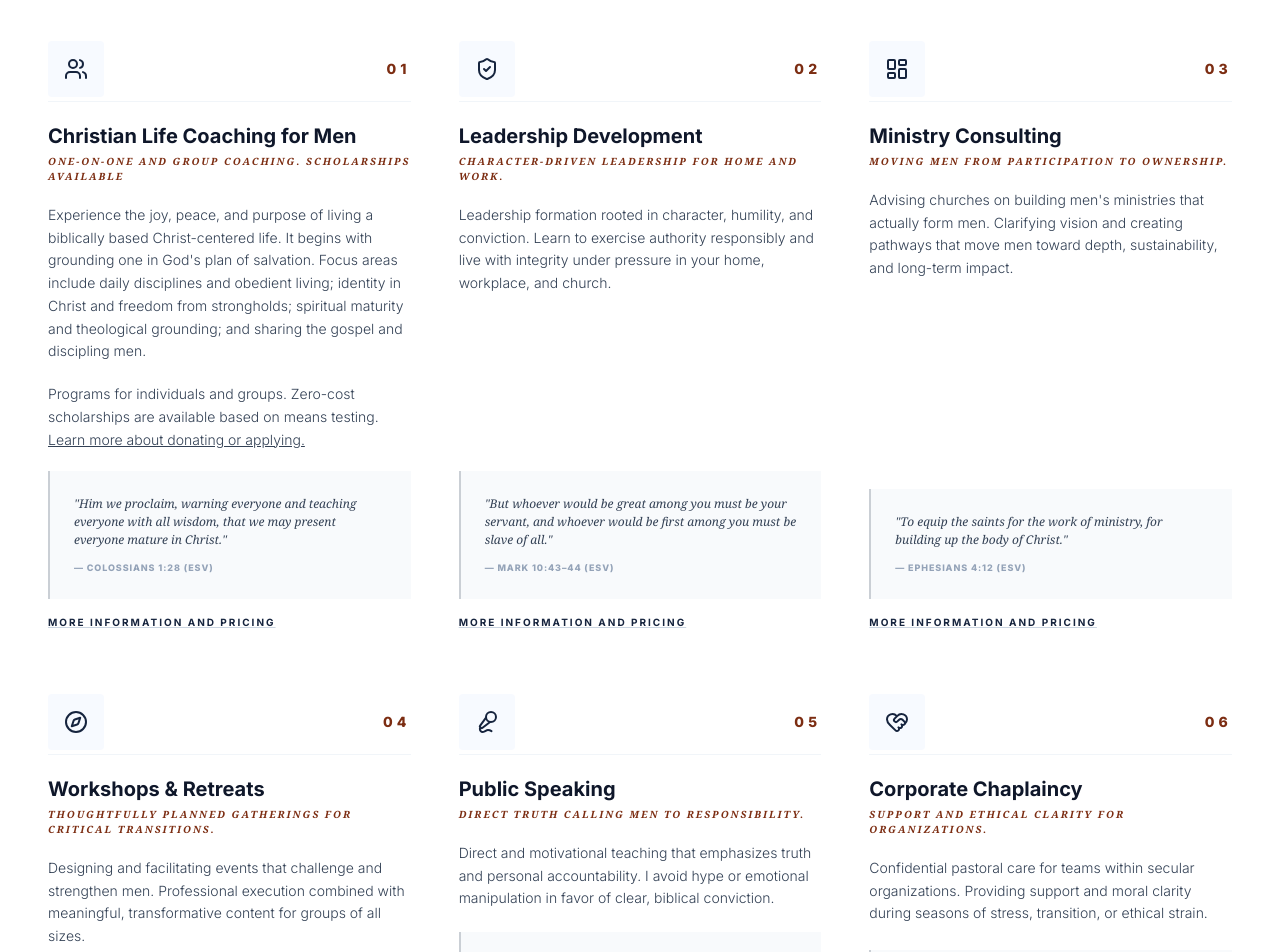
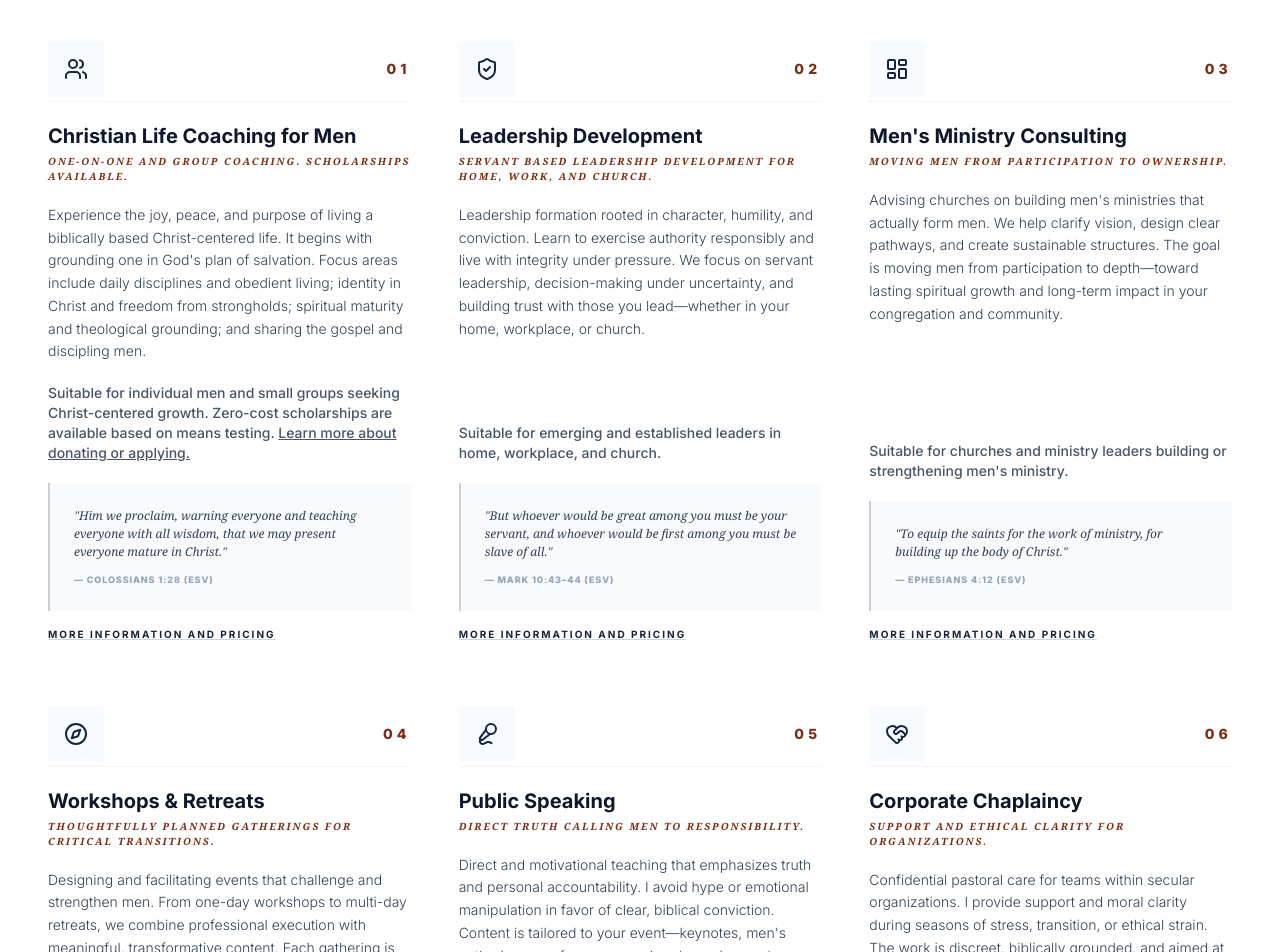
Before and after one commit to jeff1010ihs/jeffbuckner-com, a React (Vite) app: page / in a window 1280 px wide. Shown: the part 1040-1992 px from the top of the page. Built offline with nearby package versions, Linux system fonts and the light colour scheme.

Commit message:
changes to six services cards

```diff
--- a/components/ServicesGrid.tsx
+++ b/components/ServicesGrid.tsx
@@ -36,12 +36,14 @@ export const ServicesGrid: React.FC<ServicesGridProps> = ({ onScheduleConsultati
               <p className="text-slate-700 leading-relaxed mb-5 text-sm font-light flex-grow">
                 {service.description}
               </p>
-              {service.id === 1 && (
-                <p className="text-slate-700 leading-relaxed mb-5 text-sm font-light">
-                  Programs for individuals and groups. Zero-cost scholarships are available based on means testing.{' '}
-                  <a href="#" className="underline text-slate-700 hover:text-[#7C2D12] transition-colors">Learn more about donating or applying.</a>
-                </p>
-              )}
+              <p className="text-slate-600 text-sm font-medium mb-5">
+                Suitable for {service.suitableFor}.
+                {service.id === 1 && (
+                  <> Zero-cost scholarships are available based on means testing.{' '}
+                    <a href="#" className="underline text-slate-600 hover:text-[#7C2D12] transition-colors">Learn more about donating or applying.</a>
+                  </>
+                )}
+              </p>
 
               <div className="mt-auto bg-slate-50 p-6 border-l-2 border-brand-navy/20 transition-colors">
                 <p className="text-xs text-slate-700 leading-normal mb-3 font-serif italic">
--- a/constants.tsx
+++ b/constants.tsx
@@ -14,27 +14,30 @@ export const SERVICES: Service[] = [
   {
     id: 1,
     title: "Christian Life Coaching for Men",
-    tagline: "One-on-One and Group Coaching. Scholarships Available",
+    tagline: "One-on-One and Group Coaching. Scholarships Available.",
     icon: <Users className="w-6 h-6" />,
     description: "Experience the joy, peace, and purpose of living a biblically based Christ-centered life. It begins with grounding one in God's plan of salvation. Focus areas include daily disciplines and obedient living; identity in Christ and freedom from strongholds; spiritual maturity and theological grounding; and sharing the gospel and discipling men.",
+    suitableFor: "individual men and small groups seeking Christ-centered growth",
     scripture: "Him we proclaim, warning everyone and teaching everyone with all wisdom, that we may present everyone mature in Christ.",
     reference: "Colossians 1:28 (ESV)"
   },
   {
     id: 2,
     title: "Leadership Development",
-    tagline: "Character-driven leadership for home and work.",
+    tagline: "Servant based leadership development for home, work, and church.",
     icon: <ShieldCheck className="w-6 h-6" />,
-    description: "Leadership formation rooted in character, humility, and conviction. Learn to exercise authority responsibly and live with integrity under pressure in your home, workplace, and church.",
+    description: "Leadership formation rooted in character, humility, and conviction. Learn to exercise authority responsibly and live with integrity under pressure. We focus on servant leadership, decision-making under uncertainty, and building trust with those you lead—whether in your home, workplace, or church.",
+    suitableFor: "emerging and established leaders in home, workplace, and church",
     scripture: "But whoever would be great among you must be your servant, and whoever would be first among you must be slave of all.",
     reference: "Mark 10:43–44 (ESV)"
   },
   {
     id: 3,
-    title: "Ministry Consulting",
+    title: "Men's Ministry Consulting",
     tagline: "Moving men from participation to ownership.",
     icon: <LayoutDashboard className="w-6 h-6" />,
-    description: "Advising churches on building men's ministries that actually form men. Clarifying vision and creating pathways that move men toward depth, sustainability, and long-term impact.",
+    description: "Advising churches on building men's ministries that actually form men. We help clarify vision, design clear pathways, and create sustainable structures. The goal is moving men from participation to depth—toward lasting spiritual growth and long-term impact in your congregation and community.",
+    suitableFor: "churches and ministry leaders building or strengthening men's ministry",
     scripture: "To equip the saints for the work of ministry, for building up the body of Christ.",
     reference: "Ephesians 4:12 (ESV)"
   },
@@ -43,7 +46,8 @@ export const SERVICES: Service[] = [
     title: "Workshops & Retreats",
     tagline: "Thoughtfully planned gatherings for critical transitions.",
     icon: <Compass className="w-6 h-6" />,
-    description: "Designing and facilitating events that challenge and strengthen men. Professional execution combined with meaningful, transformative content for groups of all sizes.",
+    description: "Designing and facilitating events that challenge and strengthen men. From one-day workshops to multi-day retreats, we combine professional execution with meaningful, transformative content. Each gathering is tailored to your group's size, stage, and goals—whether for critical transitions or ongoing formation.",
+    suitableFor: "churches, ministries, and organizations planning men's events",
     scripture: "But all things should be done decently and in order.",
     reference: "1 Corinthians 14:40 (ESV)"
   },
@@ -52,7 +56,8 @@ export const SERVICES: Service[] = [
     title: "Public Speaking",
     tagline: "Direct truth calling men to responsibility.",
     icon: <Mic2 className="w-6 h-6" />,
-    description: "Direct and motivational teaching that emphasizes truth and personal accountability. I avoid hype or emotional manipulation in favor of clear, biblical conviction.",
+    description: "Direct and motivational teaching that emphasizes truth and personal accountability. I avoid hype or emotional manipulation in favor of clear, biblical conviction. Content is tailored to your event—keynotes, men's gatherings, conferences, or church services—always calling men to responsibility and faithful leadership.",
+    suitableFor: "men's events, conferences, churches, and organizations",
     scripture: "Let your speech always be gracious, seasoned with salt, so that you may know how you ought to answer each person.",
     reference: "Colossians 4:6 (ESV)"
   },
@@ -61,7 +66,8 @@ export const SERVICES: Service[] = [
     title: "Corporate Chaplaincy",
     tagline: "Support and ethical clarity for organizations.",
     icon: <HeartHandshake className="w-6 h-6" />,
-    description: "Confidential pastoral care for teams within secular organizations. Providing support and moral clarity during seasons of stress, transition, or ethical strain.",
+    description: "Confidential pastoral care for teams within secular organizations. I provide support and moral clarity during seasons of stress, transition, or ethical strain. The work is discreet, biblically grounded, and aimed at helping individuals and teams navigate difficult decisions while preserving dignity and trust.",
+    suitableFor: "businesses and organizations seeking pastoral support for teams",
     scripture: "Who comforts us in all our affliction, so that we may be able to comfort those who are in any affliction.",
     reference: "2 Corinthians 1:4 (ESV)"
   }
--- a/types.ts
+++ b/types.ts
@@ -7,6 +7,7 @@ export interface Service {
   tagline: string;
   icon: ReactNode;
   description: string;
+  suitableFor: string;
   scripture: string;
   reference: string;
 }
```
